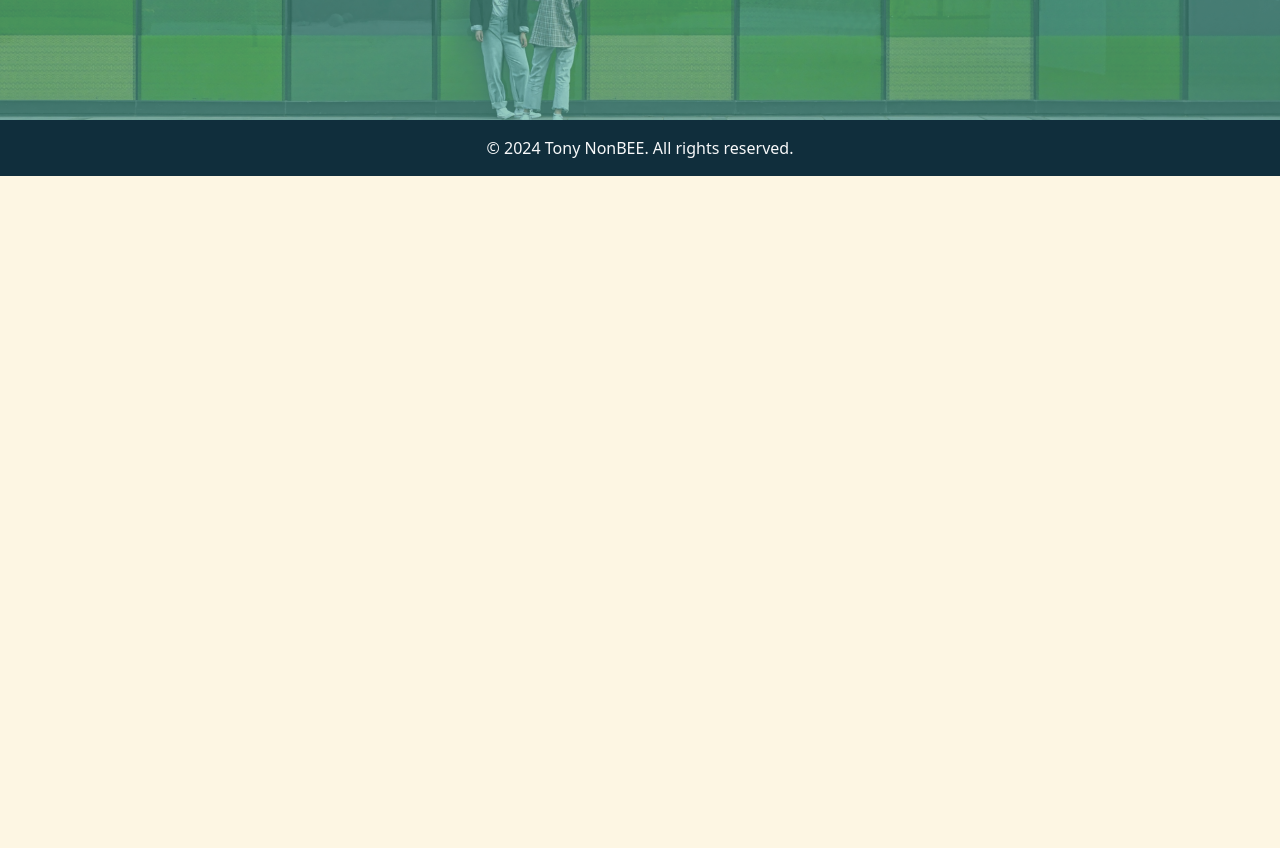
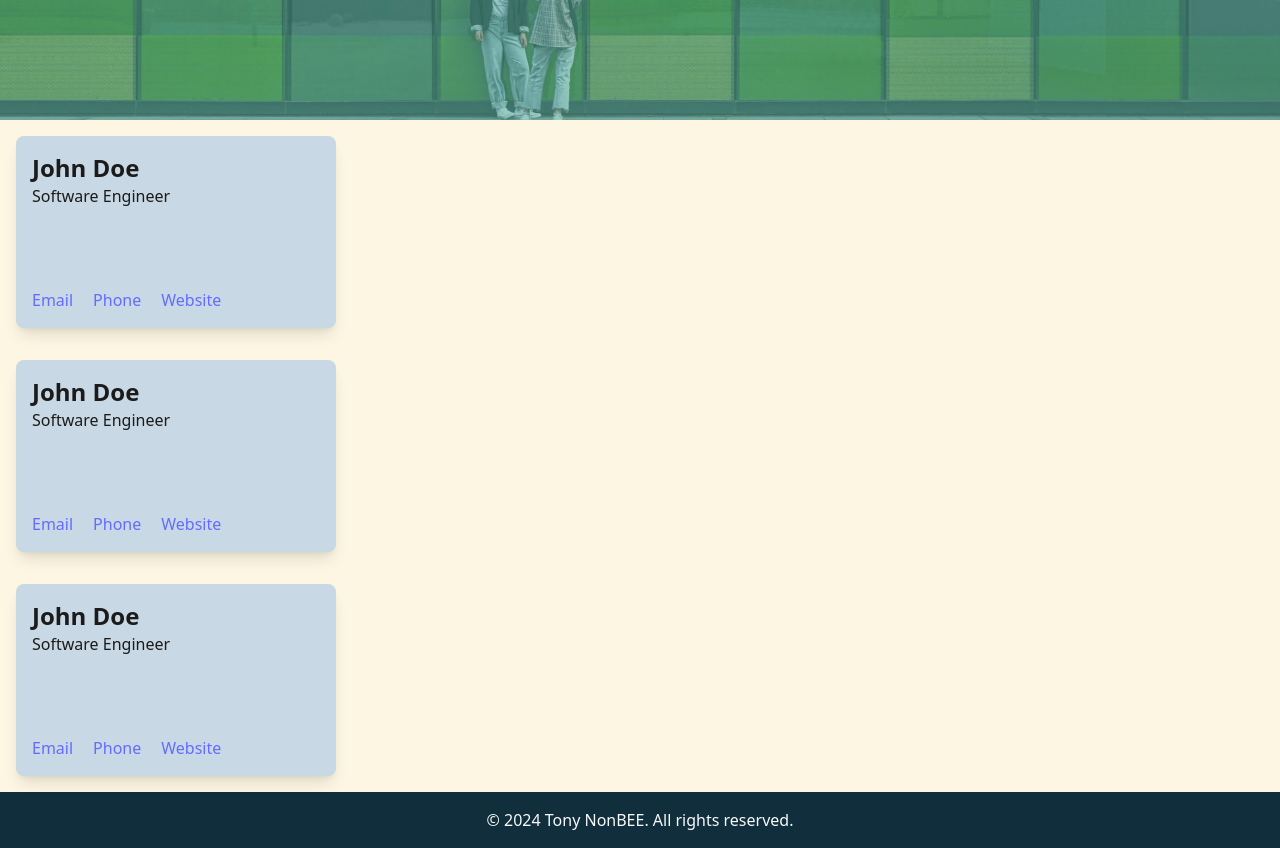
Before and after one commit to DaneVN/Tony-s-NON-BEE-Businesses, a React (Vite) app: page / in a window 1280 px wide. Shown: the part 680-1528 px from the top of the page. Before the commit the page ends 856 px from the top, so only its background shows below. Built offline with nearby package versions, Linux system fonts and the light colour scheme.

Commit message:
Placeholder business Card Added

```diff
--- a/src/App.tsx
+++ b/src/App.tsx
@@ -1,3 +1,4 @@
+import BusinessCard from "./assets/Elements/BusinessCard";
 import Footer from "./assets/Elements/Footer";
 import Header from "./assets/Elements/Header";
 
@@ -27,6 +28,14 @@ function App() {
         {/* Navigation: About us section */}
         {/* Navigation: Contact us */}
         {/* Navigation: Can I add my business to this list? */}
+        <div
+          id="placeholder_card"
+          className="flex flex-col justify-items-center items-center w-fit h-full"
+        >
+          <BusinessCard />
+          <BusinessCard />
+          <BusinessCard />
+        </div>
       </main>
       <Footer />
     </>
--- /dev/null
+++ b/src/assets/Elements/BusinessCard.tsx
@@ -0,0 +1,23 @@
+function BusinessCard() {
+  return (
+    <div className="w-80 h-48 bg-(--cl-light-accent) rounded-lg shadow-lg p-4 m-4 flex flex-col justify-between">
+      <div>
+        <h2 className="text-2xl font-bold text-(--cl-text-dark)">John Doe</h2>
+        <p className="text-(--cl-text-dark)">Software Engineer</p>
+      </div>
+      <div className="flex gap-5 ">
+        <a href="mailto:Dane.vN23@gmail.com" className="text-(--cl-text-dark)">
+          Email
+        </a>
+        <a href="tel:0810314325" className="text-(--cl-text-dark)">
+          Phone
+        </a>
+        <a href="https://www.google.com" className="text-(--cl-text-dark)">
+          Website
+        </a>
+      </div>
+    </div>
+  );
+}
+
+export default BusinessCard;
```
